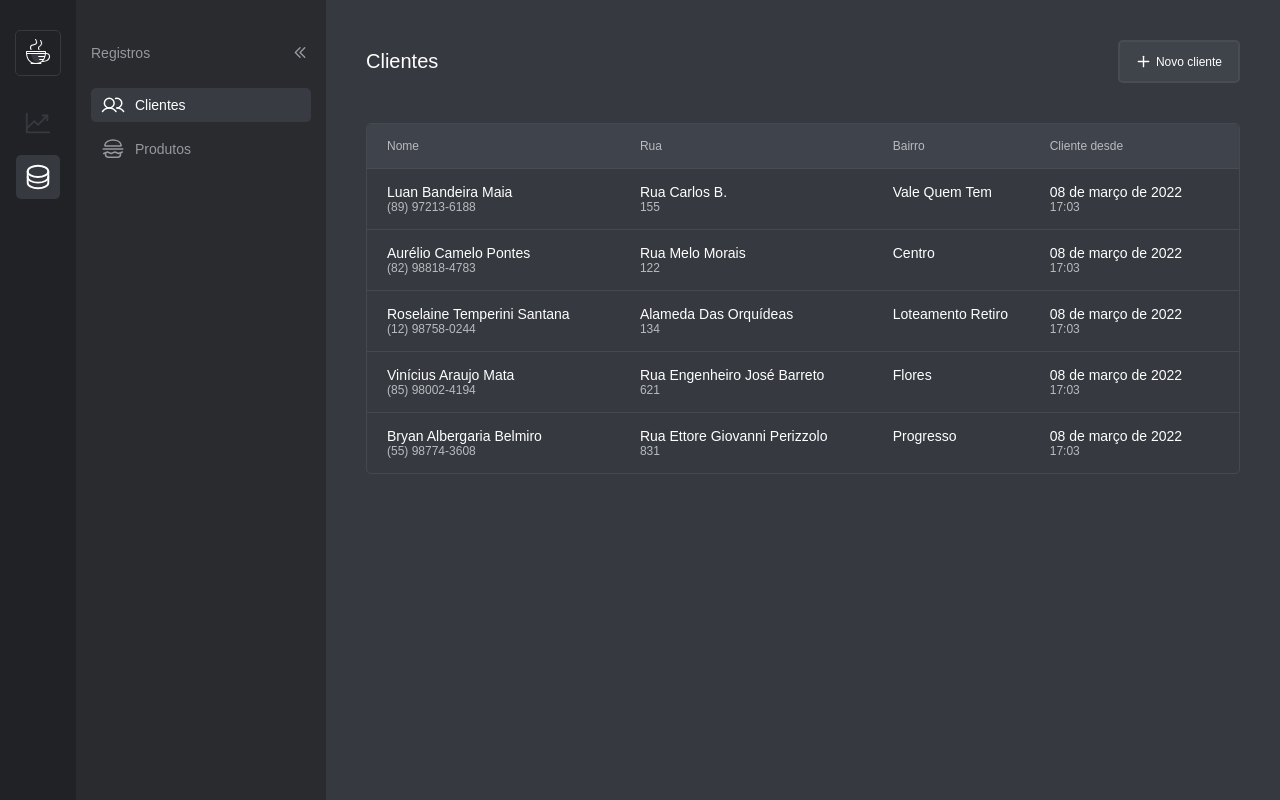
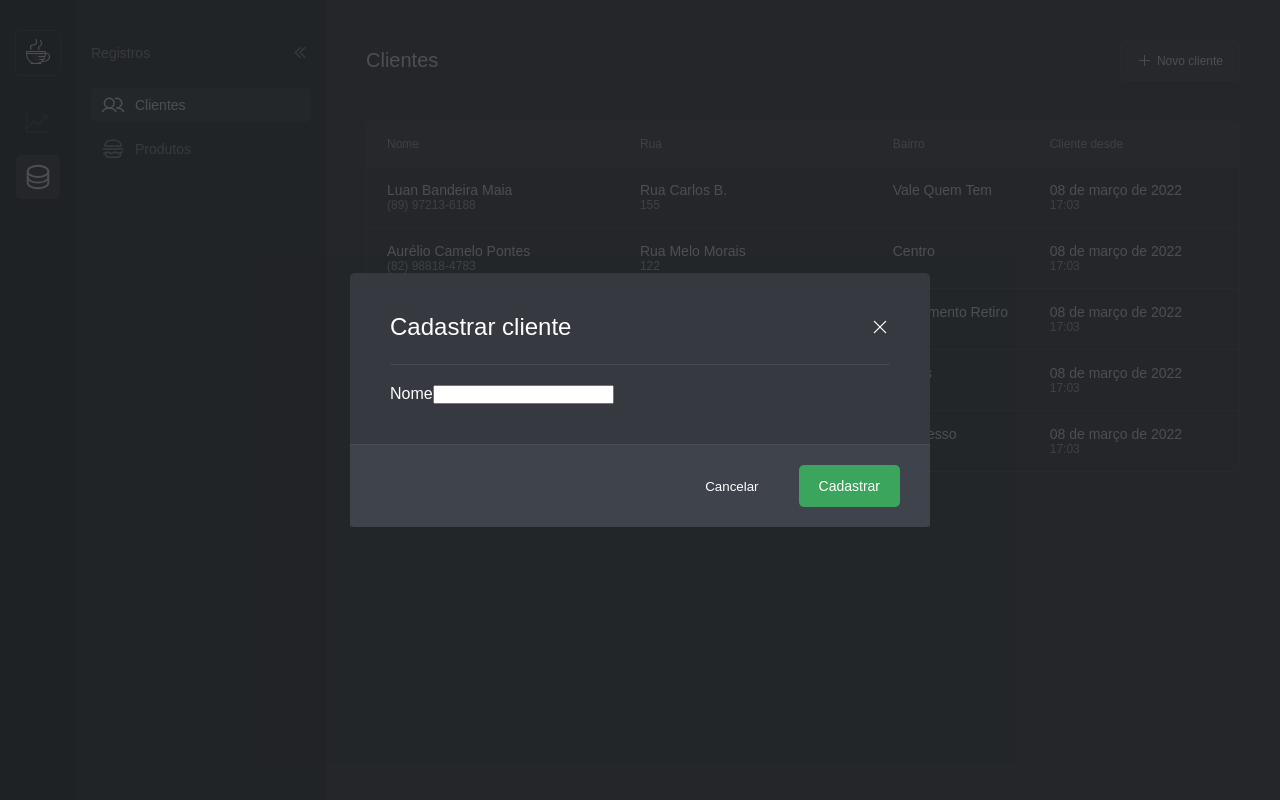
Before and after one commit to lucaslousada/ask-for-food, a React (Vite) app: page /registers/customers in a window 1280 px wide. Both pictures are taken after a click on the button "Novo cliente". Built offline with nearby package versions, Linux system fonts and the light colour scheme; data requests are answered from the project's data file; a web font is replaced by a local one.

Commit message:
feat: create the modal functionality for registrations

```diff
--- a/package.json
+++ b/package.json
@@ -9,8 +9,10 @@
     "server": "json-server -w db.json -p 3333 -d 1000"
   },
   "dependencies": {
+    "@radix-ui/react-dialog": "^0.1.7",
     "axios": "^0.27.2",
     "phosphor-react": "^1.4.1",
+    "polished": "^4.2.2",
     "react": "^18.0.0",
     "react-dom": "^18.0.0",
     "react-router-dom": "6",
--- a/src/components/NewRegistrationButton/index.tsx
+++ b/src/components/NewRegistrationButton/index.tsx
@@ -1,16 +1,23 @@
-import { Container } from './styles';
+import { ButtonHTMLAttributes, forwardRef } from 'react';
 
 import { Plus } from 'phosphor-react';
 
-interface NewRegistrationButtonProps {
+import { Container } from './styles';
+
+interface NewRegistrationButtonProps
+  extends ButtonHTMLAttributes<HTMLButtonElement> {
   title: string;
+  modalTriggerProps?: string[];
 }
 
-export function NewRegistrationButton({ title }: NewRegistrationButtonProps) {
+export const NewRegistrationButton = forwardRef<
+  HTMLButtonElement,
+  NewRegistrationButtonProps
+>(({ title, ...modalTriggerProps }, ref) => {
   return (
-    <Container type="button">
-      <Plus weight="bold" />
+    <Container type="button" ref={ref} {...modalTriggerProps}>
+      <Plus />
       {title}
     </Container>
   );
-}
+});
--- a/src/components/NewRegistrationButton/styles.ts
+++ b/src/components/NewRegistrationButton/styles.ts
@@ -6,7 +6,7 @@ export const Container = styled.button`
   column-gap: 5px;
   padding: 12px 16px;
   border-radius: 5px;
-  border: 2px solid ${({ theme }) => theme.colors.transparent_color_100};
+  border: 1px solid ${({ theme }) => theme.colors.transparent_color_100};
   background-color: ${({ theme }) => theme.colors.transparent_color_200};
   font-size: 12px;
   transition: background-color ${({ theme }) => theme.transitions.default};
--- /dev/null
+++ b/src/components/RegisterAndEditModal/index.tsx
@@ -0,0 +1,57 @@
+import { ElementType, useRef } from 'react';
+import * as Dialog from '@radix-ui/react-dialog';
+import { NewRegistrationButton } from '../NewRegistrationButton';
+
+import {
+  DialogContent,
+  DialogOverlay,
+  DialogClose,
+  DialogTitle,
+  SubmitButton,
+  CancelButton,
+} from './styles';
+
+import { X } from 'phosphor-react';
+
+interface RegisterAndEditModalProps {
+  title: string;
+  form: ElementType;
+}
+
+export function RegisterAndEditModal({
+  title,
+  form,
+}: RegisterAndEditModalProps) {
+  const triggerButtonRef = useRef<HTMLButtonElement>(null);
+
+  const FormComponent = form;
+
+  return (
+    <Dialog.Root modal>
+      <Dialog.Trigger asChild>
+        <NewRegistrationButton ref={triggerButtonRef} title="Novo cliente" />
+      </Dialog.Trigger>
+      <Dialog.Portal>
+        <DialogOverlay>
+          <DialogContent aria-describedby={undefined}>
+            <div>
+              <header>
+                <DialogTitle>{title}</DialogTitle>
+                <DialogClose>
+                  <X alt="Fechar" />
+                </DialogClose>
+              </header>
+              <FormComponent />
+            </div>
+            <footer>
+              <CancelButton>Cancelar</CancelButton>
+              <SubmitButton type="submit" form="modalForm">
+                Cadastrar
+              </SubmitButton>
+            </footer>
+          </DialogContent>
+        </DialogOverlay>
+      </Dialog.Portal>
+    </Dialog.Root>
+  );
+}
--- /dev/null
+++ b/src/components/RegisterAndEditModal/styles.ts
@@ -0,0 +1,99 @@
+import styled from 'styled-components';
+import * as Dialog from '@radix-ui/react-dialog';
+import { darken, transparentize } from 'polished';
+
+interface SubmitButtonProps {
+  form: 'modalForm';
+}
+
+export const DialogOverlay = styled(Dialog.Overlay)`
+  position: fixed;
+  inset: 0;
+
+  display: flex;
+  justify-content: center;
+  align-items: center;
+
+  background-color: ${({ theme }) =>
+    transparentize(0.2, theme.colors.color_100)};
+`;
+
+export const DialogContent = styled(Dialog.Content)`
+  background-color: ${({ theme }) => theme.colors.color_400};
+  border-radius: 5px;
+
+  > div {
+    padding: 2.5rem;
+
+    header {
+      display: flex;
+      justify-content: space-between;
+      align-items: center;
+      column-gap: 40px;
+
+      padding-bottom: 23px;
+      margin-bottom: 20px;
+      border-bottom: 1px solid
+        ${({ theme }) => theme.colors.transparent_color_100};
+    }
+  }
+
+  > footer {
+    display: flex;
+    justify-content: flex-end;
+    align-items: center;
+    column-gap: 40px;
+
+    padding: 20px 30px;
+    background-color: ${({ theme }) => theme.colors.transparent_color_200};
+    border-top: 1px solid ${({ theme }) => theme.colors.transparent_color_100};
+  }
+`;
+
+export const DialogClose = styled(Dialog.Close)`
+  display: flex;
+  background-color: transparent;
+  border: none;
+  border-radius: 4px;
+  padding: 4px;
+  transform: translateX(4px);
+  transition: background-color ${({ theme }) => theme.transitions.default};
+
+  &:hover {
+    background-color: ${({ theme }) => theme.colors.transparent_color_200};
+  }
+
+  > svg {
+    width: 20px;
+    height: 20px;
+  }
+`;
+
+export const DialogTitle = styled(Dialog.Title)`
+  font-size: 24px;
+`;
+
+export const SubmitButton = styled.button<SubmitButtonProps>`
+  background-color: ${({ theme }) => theme.colors.green};
+  border-radius: 5px;
+  font-size: 14px;
+  padding: 13px 20px;
+  border: none;
+  transition: background-color ${({ theme }) => theme.transitions.default};
+
+  &:hover {
+    background-color: ${({ theme }) => darken(0.1, theme.colors.green)};
+  }
+`;
+
+export const CancelButton = styled(Dialog.Close)`
+  background-color: transparent;
+  border: none;
+  text-decoration: underline transparent;
+  text-underline-offset: 2px;
+  transition: text-decoration ${({ theme }) => theme.transitions.default};
+
+  &:hover {
+    text-decoration-color: ${({ theme }) => theme.colors.color_900};
+  }
+`;
--- /dev/null
+++ b/src/pages/Customers/components/CustomerForm/index.tsx
@@ -0,0 +1,10 @@
+import { Container } from './styles';
+
+export function CustomerForm() {
+  return (
+    <Container id="modalForm">
+      <label htmlFor="name">Nome</label>
+      <input id="name" type="text" />
+    </Container>
+  );
+}
--- /dev/null
+++ b/src/pages/Customers/components/CustomerForm/styles.ts
@@ -0,0 +1,9 @@
+import styled from 'styled-components';
+
+interface ContainerProps {
+  id: 'modalForm';
+}
+
+export const Container = styled.form<ContainerProps>`
+  width: 500px;
+`;
--- a/src/pages/Customers/components/CustomerRecordTable/index.tsx
+++ b/src/pages/Customers/components/CustomerRecordTable/index.tsx
@@ -21,7 +21,7 @@ export function CustomerRecordTable({ customers }: CustomerRecordTableProps) {
 
       <tbody>
         {customers.map(customer => (
-          <tr>
+          <tr key={customer.id}>
             <td>
               <p>{customer.name}</p>
               <p>{normalizePhoneNumber(customer.phone)}</p>
--- a/src/pages/Customers/index.tsx
+++ b/src/pages/Customers/index.tsx
@@ -2,8 +2,9 @@ import { useEffect, useState } from 'react';
 import { api } from '../../services/api';
 import { Menu } from '../../components/Menu';
 import { Header } from '../../components/Header';
-import { NewRegistrationButton } from '../../components/NewRegistrationButton';
 import { CustomerRecordTable } from './components/CustomerRecordTable';
+import { RegisterAndEditModal } from '../../components/RegisterAndEditModal';
+import { CustomerForm } from './components/CustomerForm';
 
 import { Container, Main } from './styles';
 
@@ -34,7 +35,12 @@ export function Customers() {
       <Main>
         <Header
           title="Clientes"
-          newRegistrationButton={<NewRegistrationButton title="Novo cliente" />}
+          newRegistrationButton={
+            <RegisterAndEditModal
+              title="Cadastrar cliente"
+              form={CustomerForm}
+            />
+          }
         />
         <CustomerRecordTable customers={customers} />
       </Main>
```
Also changed, not shown: 1 other file (tests, documents, lock files or other folders).
